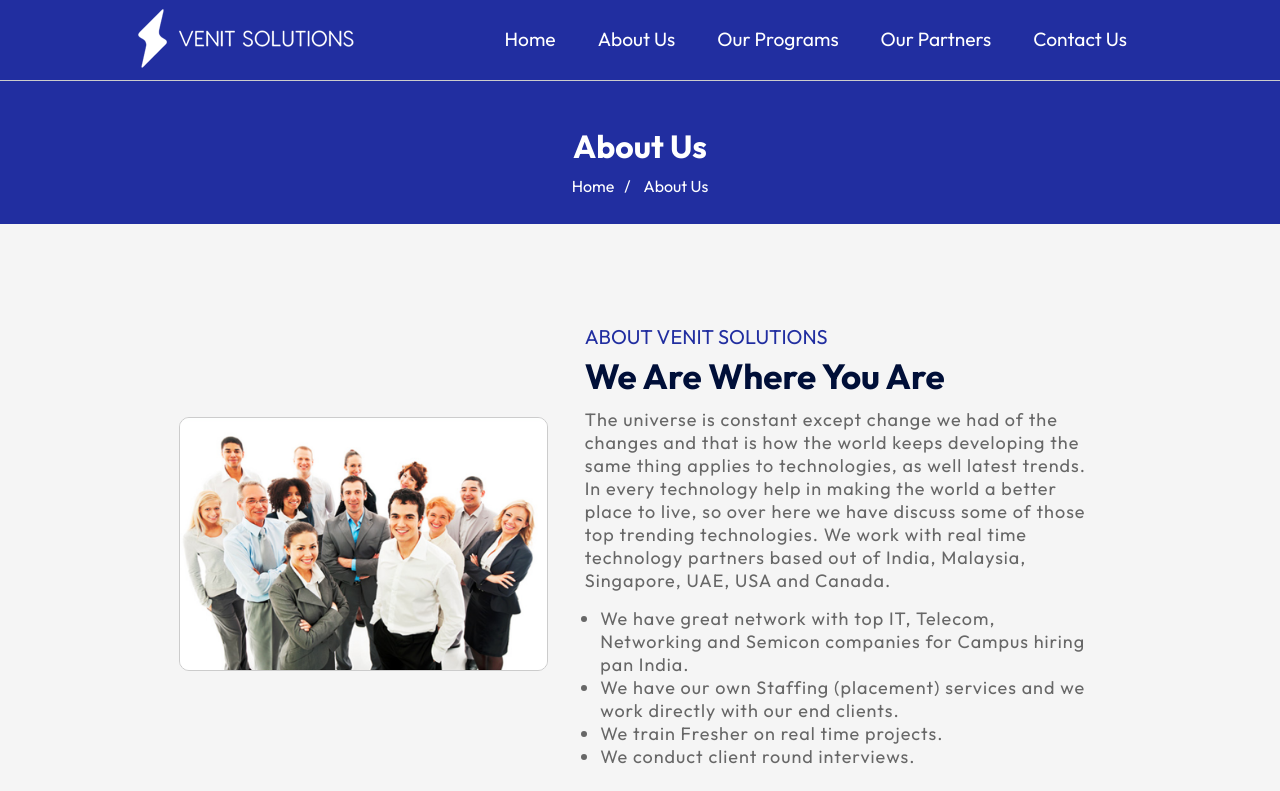
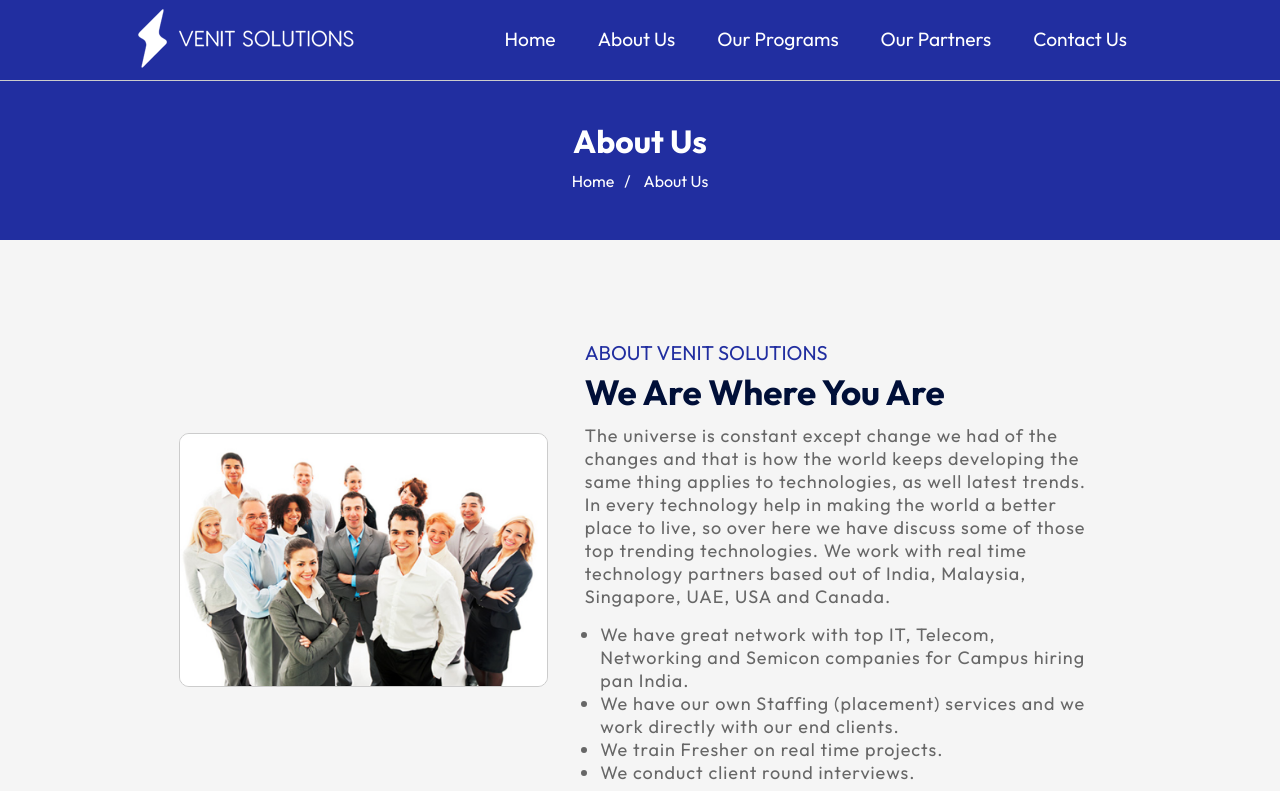
Before and after one commit to WebNest-sys/venit-project, a React (Vite) app: page /about in a window 1280 px wide. Shown: the top 791 px of the page. Built offline with nearby package versions, Linux system fonts and the light colour scheme.

Commit message:
Intial Commit

```diff
--- a/src/components/Subnavbar/Subnavbar.css
+++ b/src/components/Subnavbar/Subnavbar.css
@@ -5,9 +5,9 @@
   flex-direction: column;
   color: #fff;
   border-top: 1px solid #ccc;
-  height: 18vh;
-  padding-top: 45px;
+  padding-top: 40px;
   text-align: center;
+  min-height: 160px;
 }
 
 .navContainer h1 {
```
